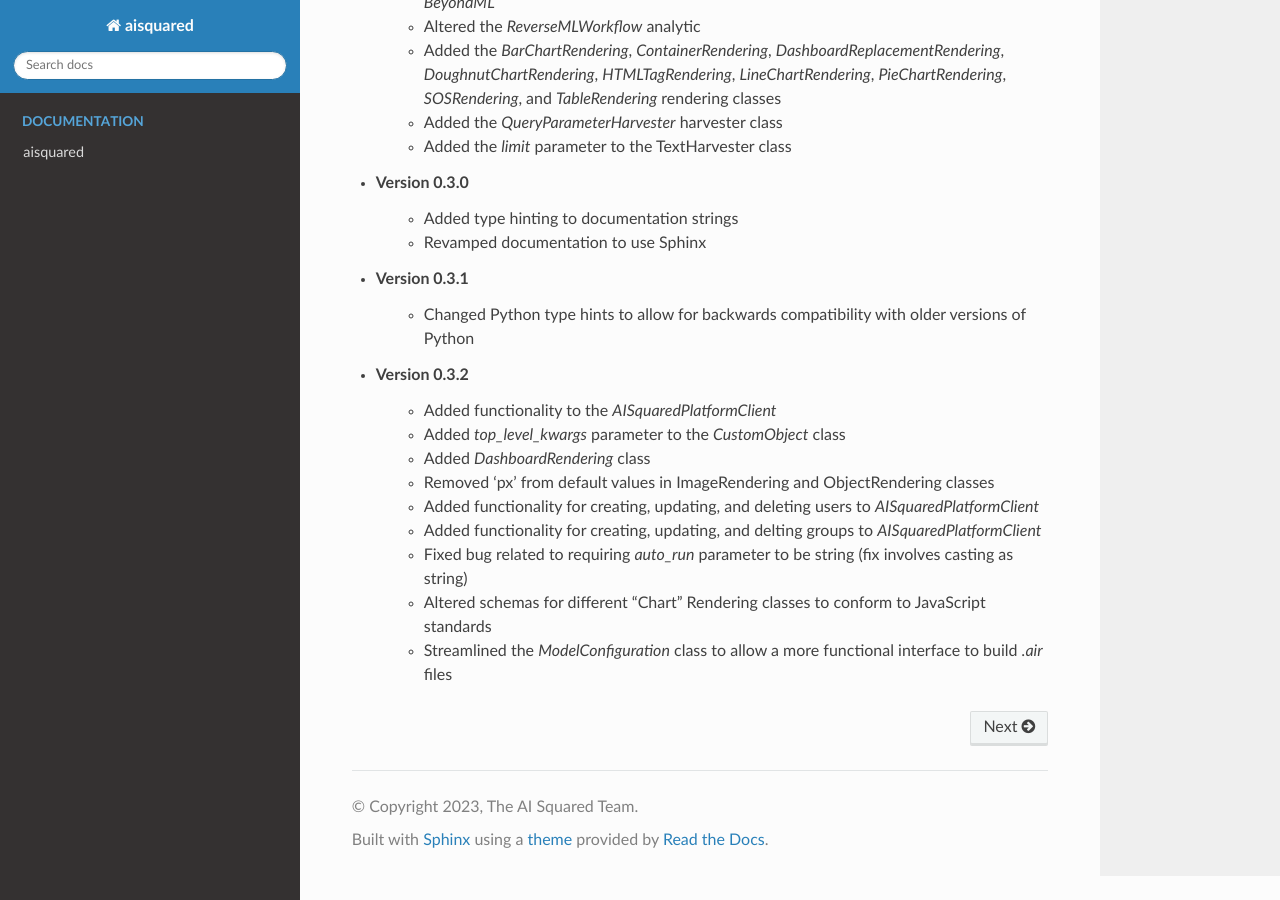
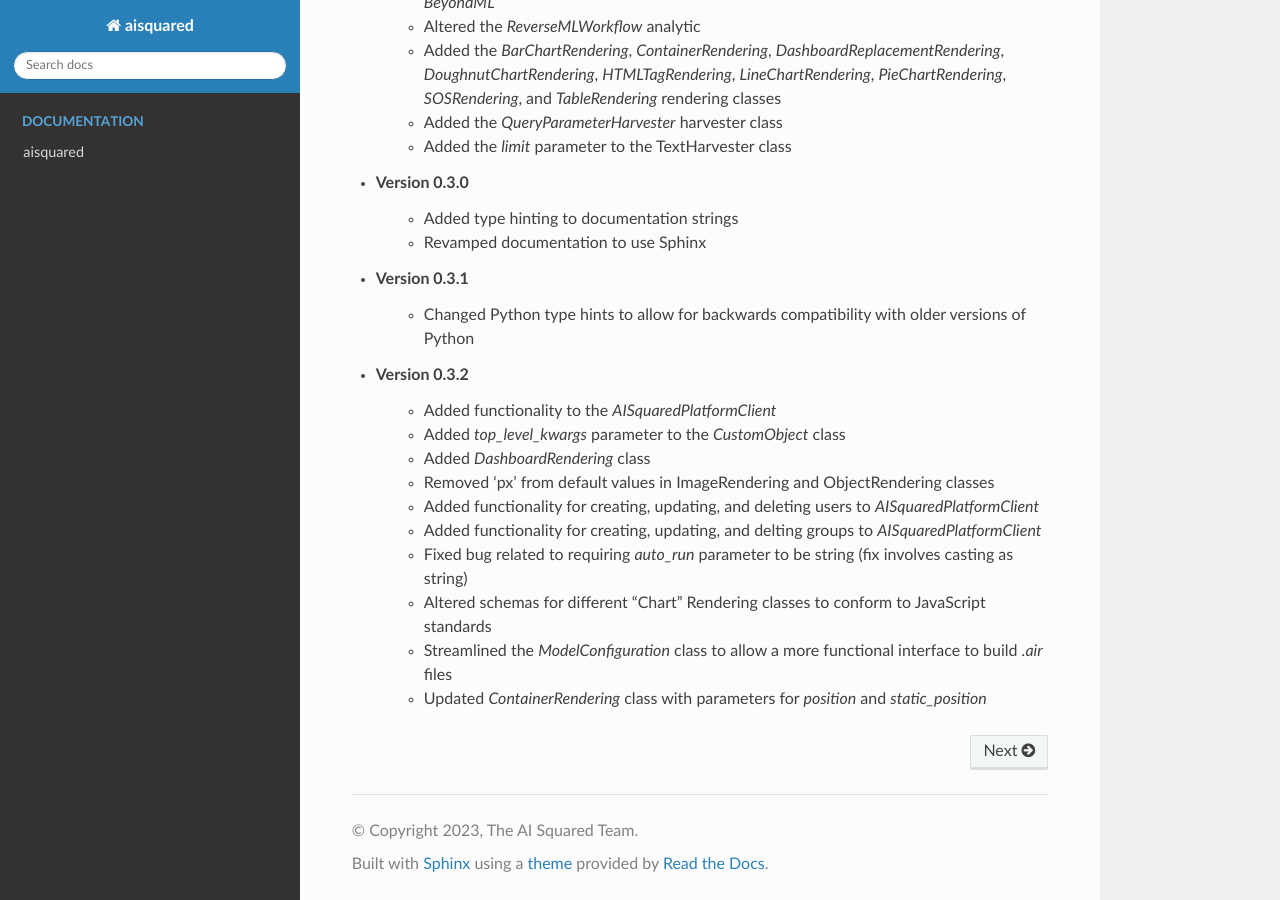
Before and after one commit to AISquaredInc/aisquared, a Sphinx documentation site: the page built from sphinx/index.rst, in a window 1280 px wide and 900 px high, scrolled down 2853 px. Built offline with Sphinx 7.4.7 and the Read the Docs theme 2.0.0, drawn with Linux system fonts in a browser that asks for light colours.

Commit message:
updating documentation
Signed-off-by: Jacob Renn <77127228+jacobrenn@users.noreply.github.com>

```diff
--- a/sphinx/index.rst
+++ b/sphinx/index.rst
@@ -115,3 +115,4 @@ Changelog
    - Fixed bug related to requiring `auto_run` parameter to be string (fix involves casting as string)
    - Altered schemas for different "Chart" Rendering classes to conform to JavaScript standards
    - Streamlined the `ModelConfiguration` class to allow a more functional interface to build `.air` files
+   - Updated `ContainerRendering` class with parameters for `position` and `static_position`
```
Also changed, not shown: README.md (+1 -0 lines).
